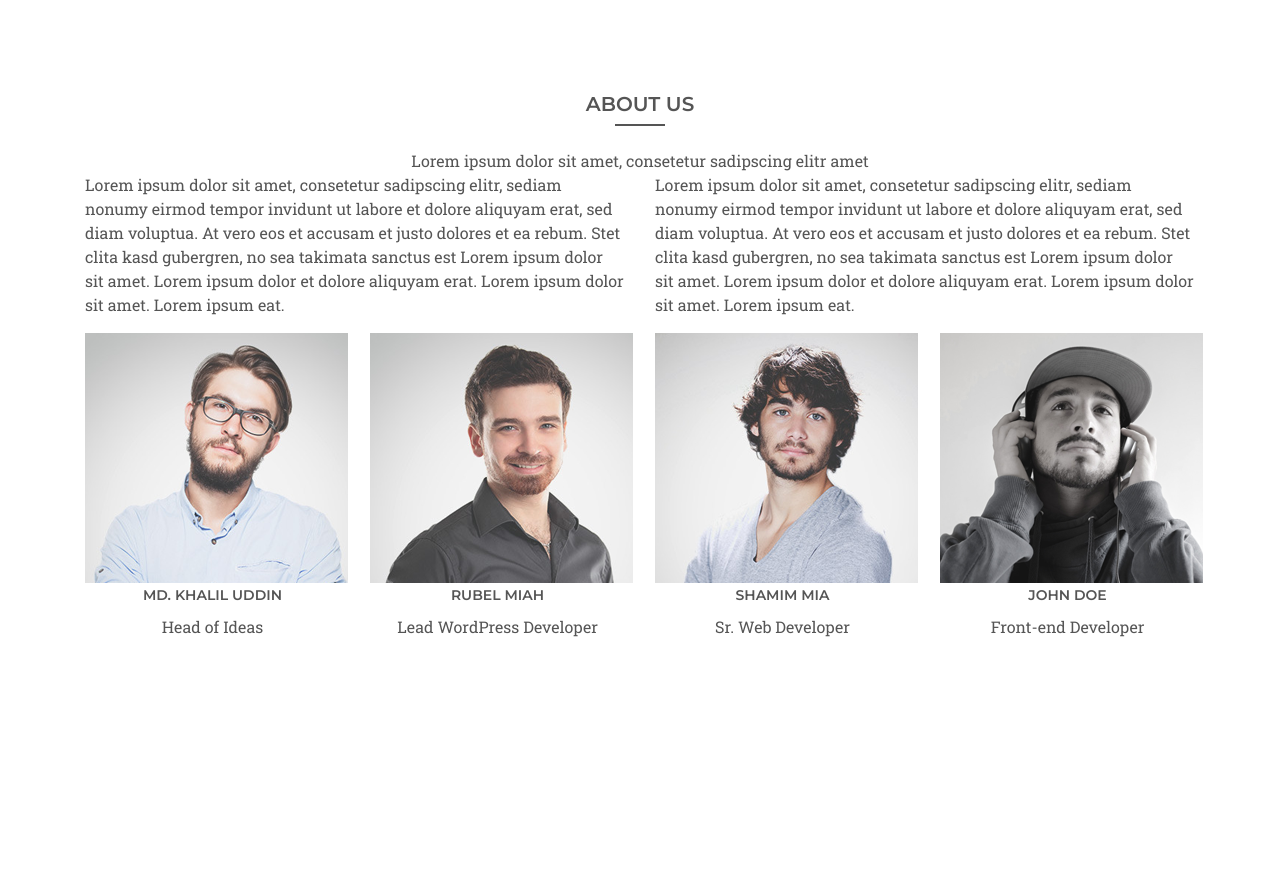
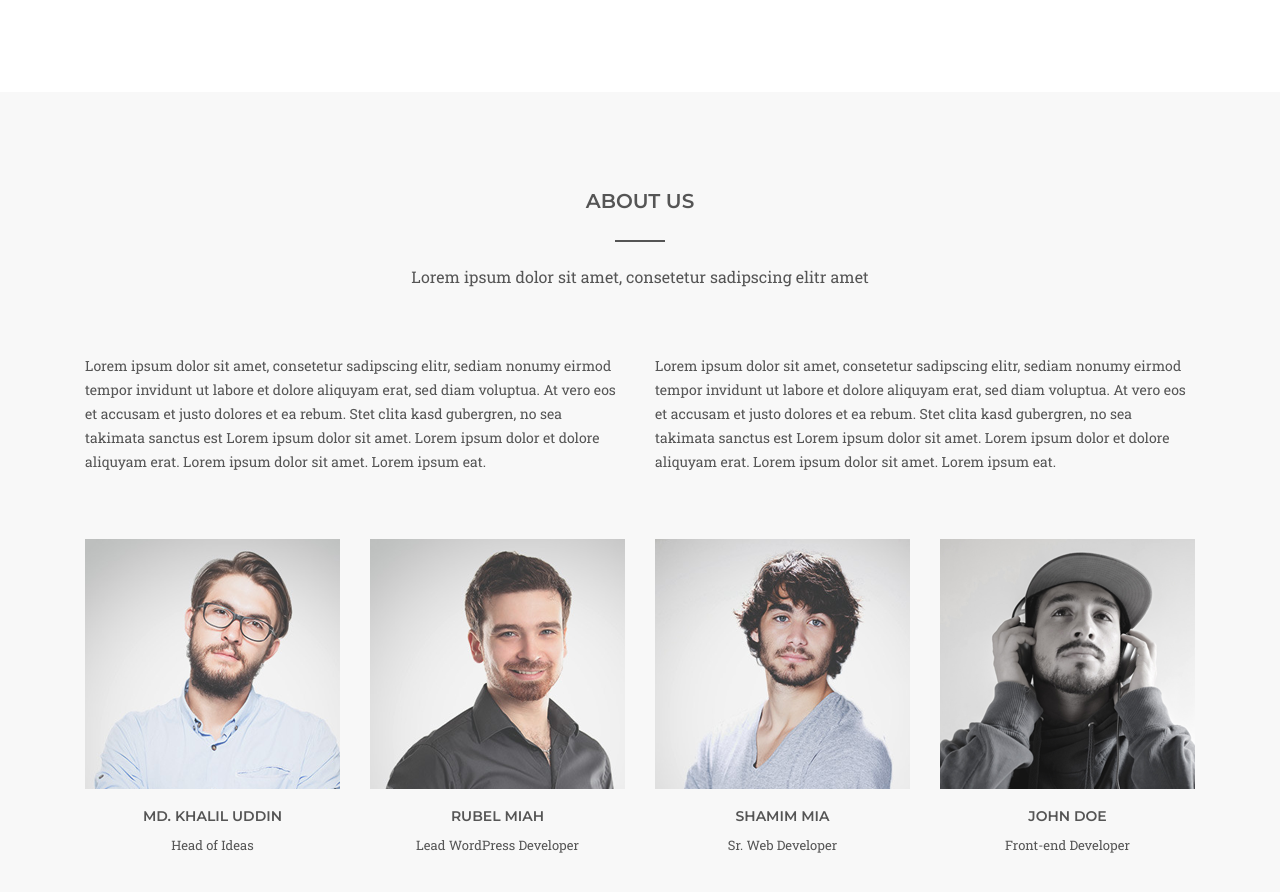
Before and after one commit to MakPet/Bootstrap_two, a plain HTML site: page index.html in a window 1280 px wide. Shown: the part 1262-2154 px from the top of the page. Before the commit the page ends 1901 px from the top, so only its background shows below. Drawn offline with nearby package versions, Linux system fonts and the light colour scheme; files whose address does not match are found by name.

Commit message:
Оформление about us

```diff
--- a/styles/style.css
+++ b/styles/style.css
@@ -204,3 +204,103 @@ body {
 .services-about__heading {
     margin-bottom: 14px;
 }
+
+/* Стили для about-us */
+
+.about-us {
+    padding: 97px 0 95px 0;
+
+    background-color: #f8f8f8;
+}
+
+.about-us .welcome__title {
+    margin-bottom: 27px;
+}
+
+.about-us .welcome__simple-description {
+    margin-bottom: 65px;
+}
+
+.about-us .welcome-detailed-description__text {
+    font-size: 14px;
+    font-weight: 400;
+    line-height: 24px;
+}
+
+.about-us__welcome-detailed-description {
+    margin-bottom: 65px;
+}
+
+.about-us .item__img {
+    max-width: 263px;
+
+    margin-bottom: 15px;
+
+    overflow: hidden;
+
+    position: relative;
+}
+
+.about-us .item__name {
+    margin-bottom: 5px;
+}
+
+.about-us .item__position {
+    font-size: 13px;
+    font-weight: 400;
+    line-height: 24px;
+}
+
+.about-us .item__img:hover > .img__social {
+    transform: translateY(0px);
+}
+
+.about-us .img__social {
+    display: block;
+    width: 100%;
+    height: 100%;
+
+    padding: 190px 74px 32px 75px;
+
+    background-color: rgba(85, 85, 85, 0.5);
+
+    position: absolute;
+    top: 0px;
+    left: 0px;
+
+    transform: translateX(-255px);
+    transition: linear 1s;
+}
+
+.about-us .social__link {
+    display: block;
+    width: 25px;
+    height: 25px;
+
+    background-color: transparent;
+    transition: all 0.5s;
+}
+
+.about-us .social__link:hover {
+    background-color: #c0301c;
+}
+
+.about-us .social__link.icon-facebook {
+    font-size: 15px;
+    line-height: 28px;
+}
+
+.about-us .social__link.icon-twitter {
+    font-size: 15px;
+    line-height: 30px;
+}
+
+.about-us .social__link.icon-google-plus {
+    font-size: 15px;
+    line-height: 28px;
+}
+
+.about-us .social__link.icon-linkedin {
+    font-size: 17px;
+    line-height: 26px;
+}
```
